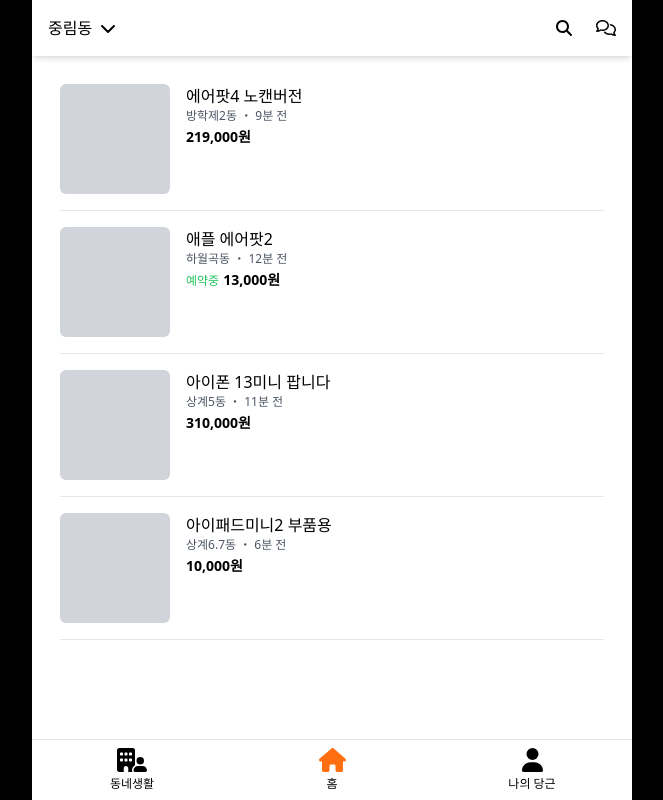
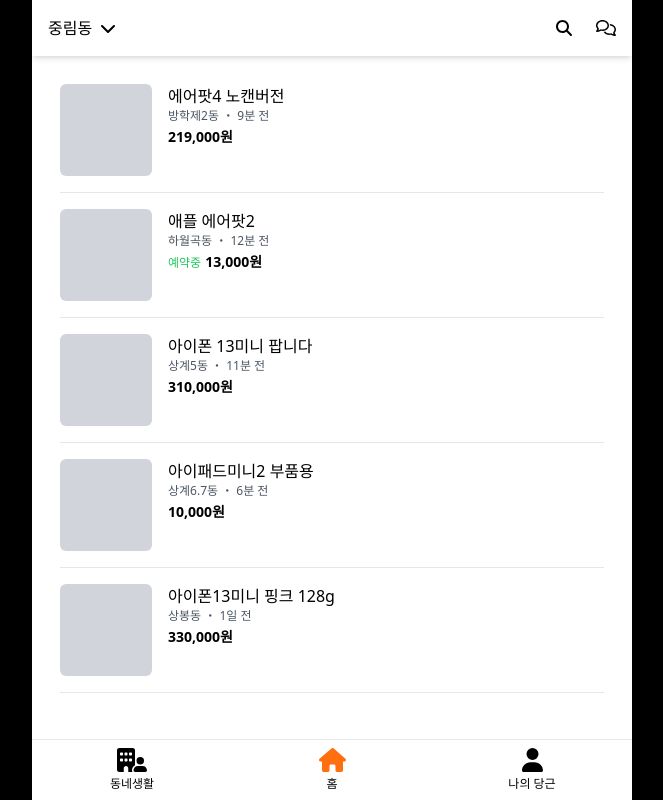
Before and after one commit to hk-toss-full/carrot-front, a React (Vite) app in the folder carrot/: page / in a window 1280 px wide. Shown: the whole page, without its empty margins (308-971 px from the left). Built offline with nearby package versions, Linux system fonts and the light colour scheme.

Commit message:
fix: size

```diff
--- a/carrot/src/components/home/PostList.tsx
+++ b/carrot/src/components/home/PostList.tsx
@@ -35,6 +35,12 @@
     time: "6분 전",
     price: "10,000원",
   },
+  {
+    title: "아이폰13미니 핑크 128g",
+    location: "상봉동",
+    time: "1일 전",
+    price: "330,000원",
+  },
 ];
 
 const PostItem: React.FC<Post> = ({
@@ -47,7 +53,7 @@
   return (
     <div className="flex border-b py-4">
       {/* 이미지 부분 (회색 div로 대체) */}
-      <div className="w-[110px] h-[110px] bg-gray-300 rounded-md mr-4"></div>
+      <div className="w-[92px] h-[92px] bg-gray-300 rounded-md mr-4"></div>
       <div className="justify-between">
         <div>
           <h2>{title}</h2>
```
